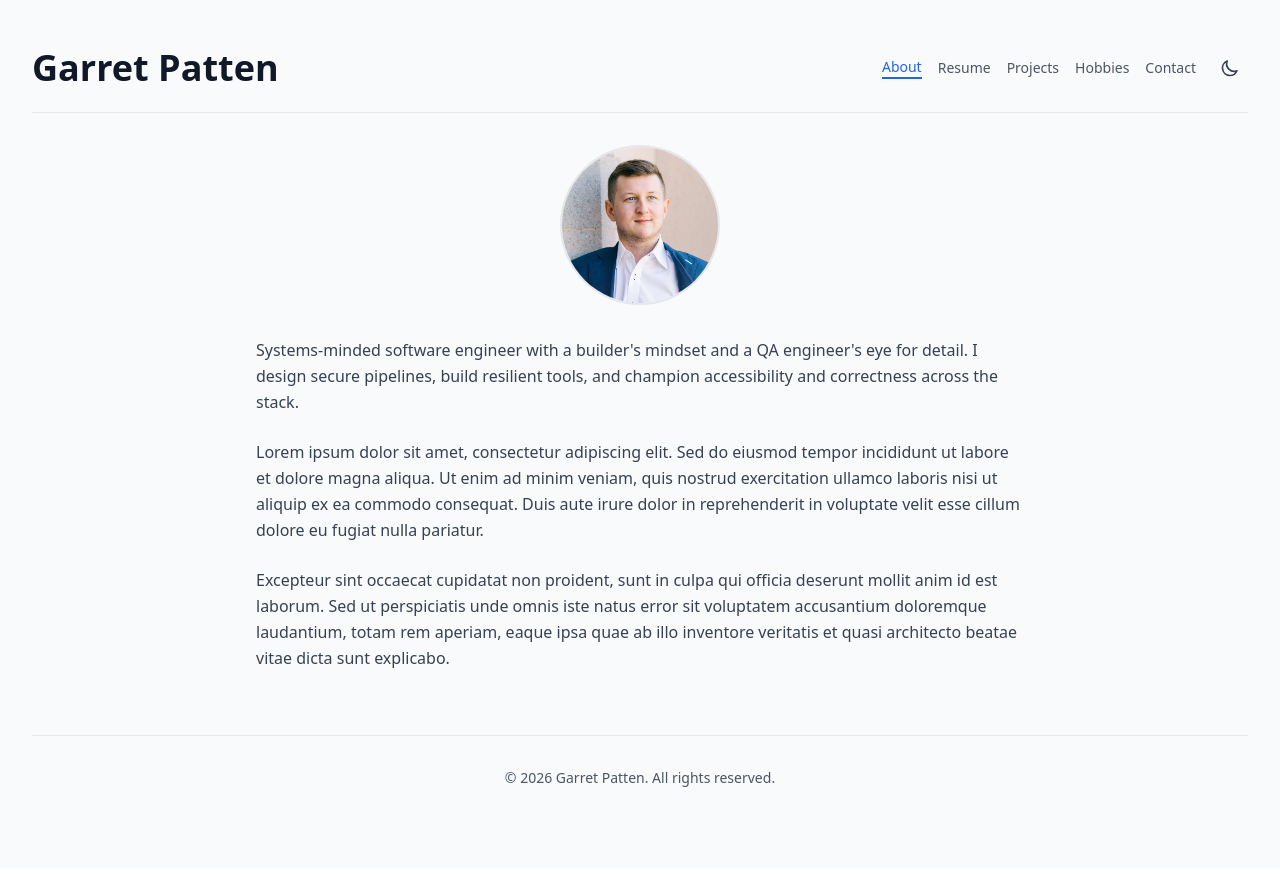
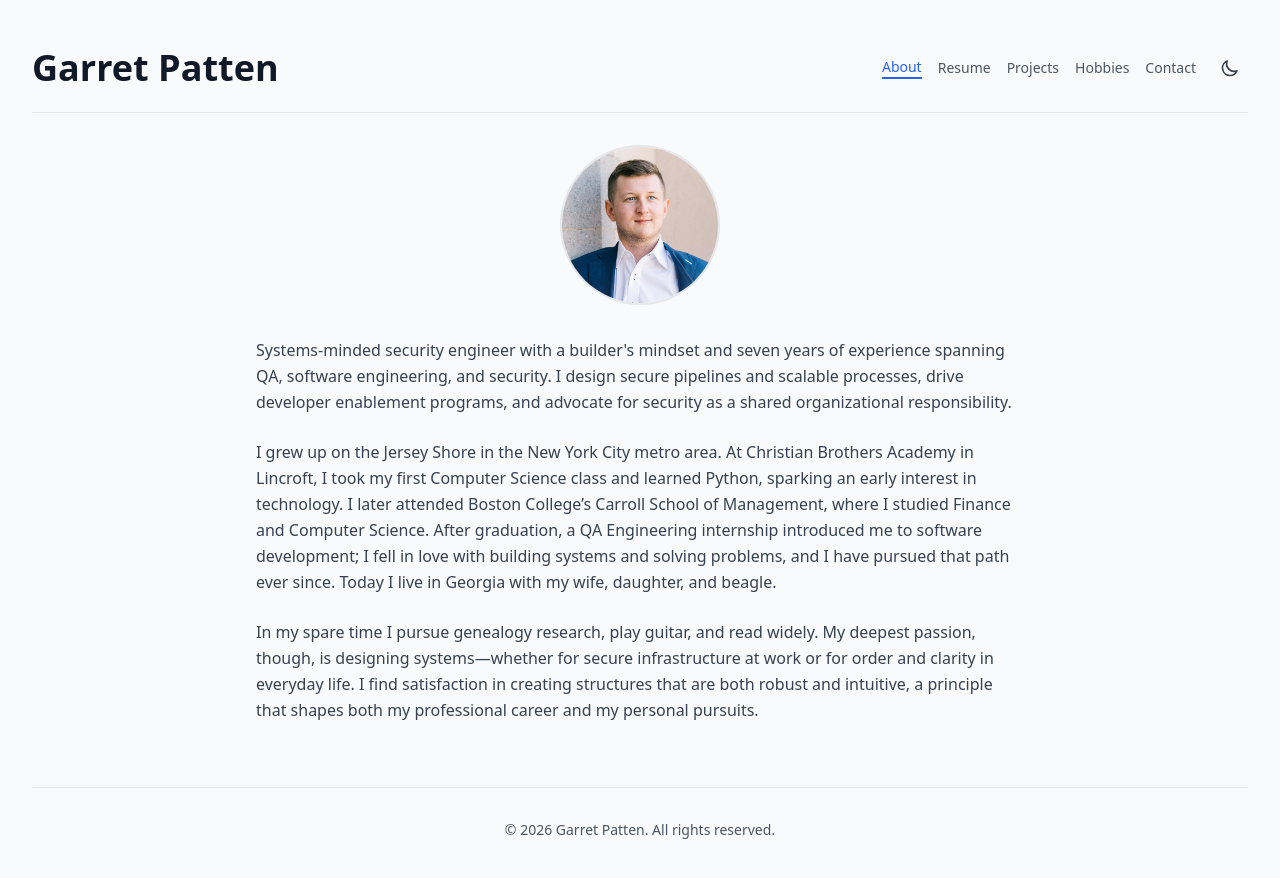
Before and after one commit to garretpatten/garretpatten.com, a Vue app: page /about in a window 1280 px wide. Shown: the top 878 px of the page. Built offline with nearby package versions, Linux system fonts and the light colour scheme.

Commit message:
update about view content

```diff
--- a/src/views/AboutView.vue
+++ b/src/views/AboutView.vue
@@ -10,22 +10,15 @@
 
     <div class="prose prose-lg dark:prose-invert max-w-none">
       <p class="text-gray-700 dark:text-gray-300 leading-relaxed mb-6">
-        Systems-minded software engineer with a builder's mindset and a QA engineer's eye for detail.
-        I design secure pipelines, build resilient tools, and champion accessibility and correctness across the stack.
+        Systems-minded security engineer with a builder's mindset and seven years of experience spanning QA, software engineering, and security. I design secure pipelines and scalable processes, drive developer enablement programs, and advocate for security as a shared organizational responsibility.
       </p>
 
       <p class="text-gray-700 dark:text-gray-300 leading-relaxed mb-6">
-        Lorem ipsum dolor sit amet, consectetur adipiscing elit. Sed do eiusmod tempor incididunt ut labore
-        et dolore magna aliqua. Ut enim ad minim veniam, quis nostrud exercitation ullamco laboris nisi ut
-        aliquip ex ea commodo consequat. Duis aute irure dolor in reprehenderit in voluptate velit esse
-        cillum dolore eu fugiat nulla pariatur.
+        I grew up on the Jersey Shore in the New York City metro area. At Christian Brothers Academy in Lincroft, I took my first Computer Science class and learned Python, sparking an early interest in technology. I later attended Boston College’s Carroll School of Management, where I studied Finance and Computer Science. After graduation, a QA Engineering internship introduced me to software development; I fell in love with building systems and solving problems, and I have pursued that path ever since. Today I live in Georgia with my wife, daughter, and beagle.
       </p>
 
       <p class="text-gray-700 dark:text-gray-300 leading-relaxed">
-        Excepteur sint occaecat cupidatat non proident, sunt in culpa qui officia deserunt mollit anim id
-        est laborum. Sed ut perspiciatis unde omnis iste natus error sit voluptatem accusantium doloremque
-        laudantium, totam rem aperiam, eaque ipsa quae ab illo inventore veritatis et quasi architecto
-        beatae vitae dicta sunt explicabo.
+        In my spare time I pursue genealogy research, play guitar, and read widely. My deepest passion, though, is designing systems—whether for secure infrastructure at work or for order and clarity in everyday life. I find satisfaction in creating structures that are both robust and intuitive, a principle that shapes both my professional career and my personal pursuits.
       </p>
     </div>
   </div>
```
